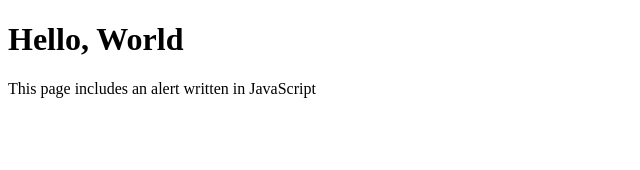
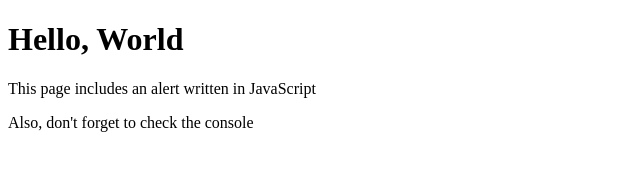
Before and after one commit to IsaacYocum/Isaacs-Site, a plain HTML site: page index.html in a window 1280 px wide. Shown: the whole page, without its empty margins (0-640 px from the left). Drawn offline with Linux system fonts and the light colour scheme.

Commit message:
Added a hint to check the console

```diff
--- a/index.html
+++ b/index.html
@@ -26,5 +26,6 @@
 <body>
     <h1>Hello, World</h1>
     <p>This page includes an alert written in JavaScript</p>
+    <p>Also, don't forget to check the console</p>
 </body>
 </html>
```
